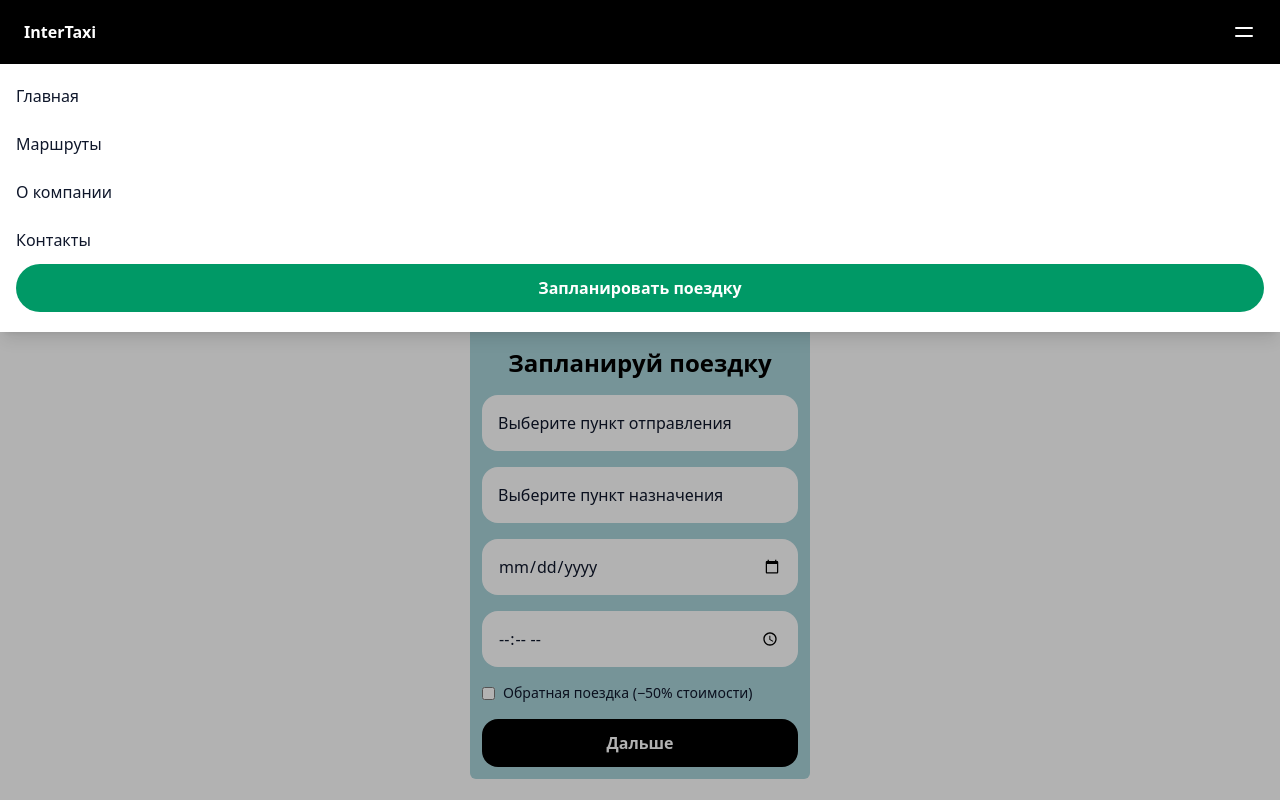
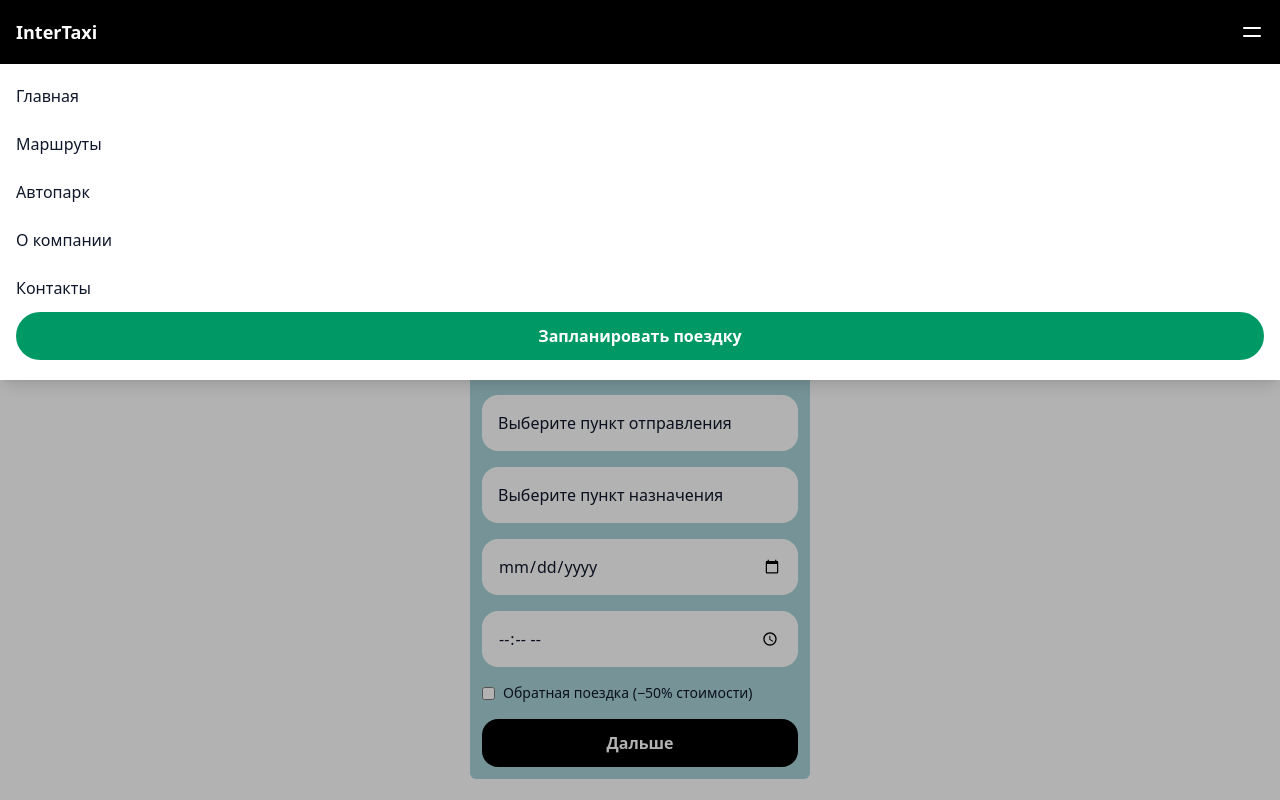
Before and after one commit to Andy33377/intertaxi-, a Next.js app: page / in a window 1280 px wide. Both pictures are taken after a click on the button "Открыть меню". Built offline with nearby package versions, Linux system fonts and the light colour scheme.

Commit message:
fix header

```diff
--- a/src/components/Header.tsx
+++ b/src/components/Header.tsx
@@ -1,11 +1,10 @@
 "use client";
 import React, { useEffect, useState } from "react";
-import Link from "next/link";
 
 const items = [
   { label: "Главная", target: "home" },
   { label: "Маршруты", target: "routes" },
-  // { label: "Автопарк", target: "cars" },
+  { label: "Автопарк", target: "cars" },
   { label: "О компании", target: "about" },
   { label: "Контакты", target: "contacts" },
 ];
@@ -24,12 +23,17 @@ const Header = () => {
 
   return (
     <>
-      <header className="fixed top-0 inset-x-0 bg-black text-white flex justify-between items-center h-[64px] w-full z-50">
-        <h2 className="ml-[24px] font-bold">InterTaxi</h2>
-        <div className="flex justify-between gap-3">
-          <button onClick={() => setOpen((v) => !v)} className="">
+      <header className="fixed top-0 left-0 right-0 bg-black text-white h-[64px] w-full z-50">
+        <div className="flex items-center justify-between w-full h-full px-4">
+          <h2 className="font-bold text-lg">InterTaxi</h2>
+
+          <div className="flex items-center gap-2">
+            <button
+              onClick={() => setOpen((v) => !v)}
+              className="p-2 -mr-2"
+              aria-label="Открыть меню"
+            >
               <svg
-              className="mr-[24px]"
                 xmlns="http://www.w3.org/2000/svg"
                 width="24"
                 height="24"
@@ -45,20 +49,21 @@ const Header = () => {
               </svg>
             </button>
           </div>
+        </div>
       </header>
 
       {/* Бекдроп под меню */}
       {open && (
         <div
           onClick={() => setOpen(false)}
-          className="fixed inset-x-0 top-[64px] bottom-0 bg-black/30 z-40"
+          className="fixed inset-0 top-[64px] bg-black/30 z-40"
         />
       )}
 
       {/* Само меню */}
       <nav
         onClick={(e) => e.stopPropagation()}
-        className={`absolute top-[64px] left-0 right-0 bg-white text-slate-900 shadow-lg transition-opacity duration-150 z-50 ${
+        className={`fixed top-[64px] left-0 right-0 bg-white text-slate-900 shadow-lg transition-opacity duration-150 z-50 ${
           open ? "opacity-100" : "opacity-0 pointer-events-none"
         }`}
       >
```
Lines whose indentation alone changed are shown as unchanged.
